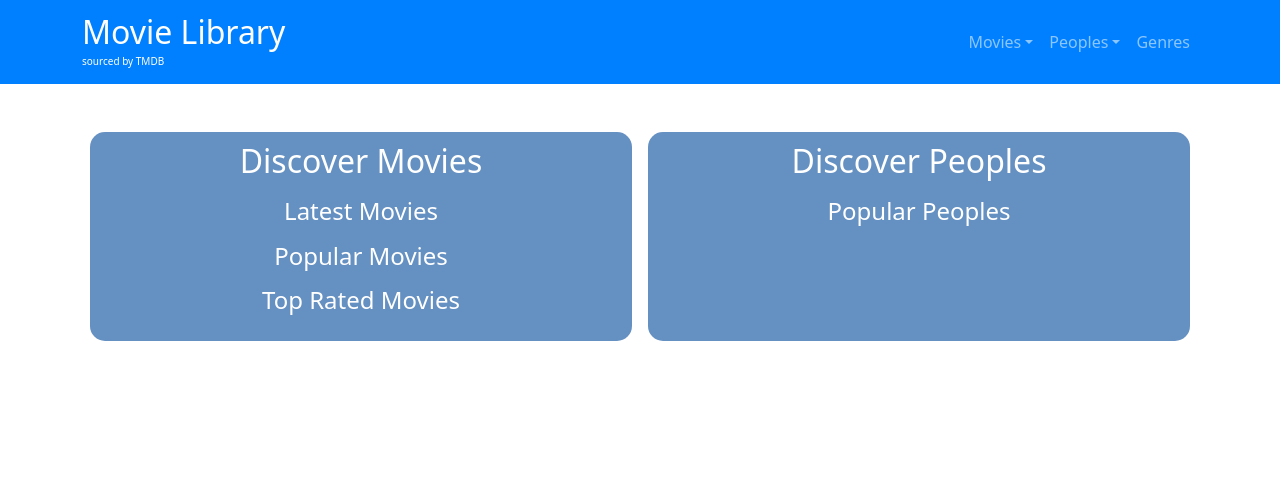
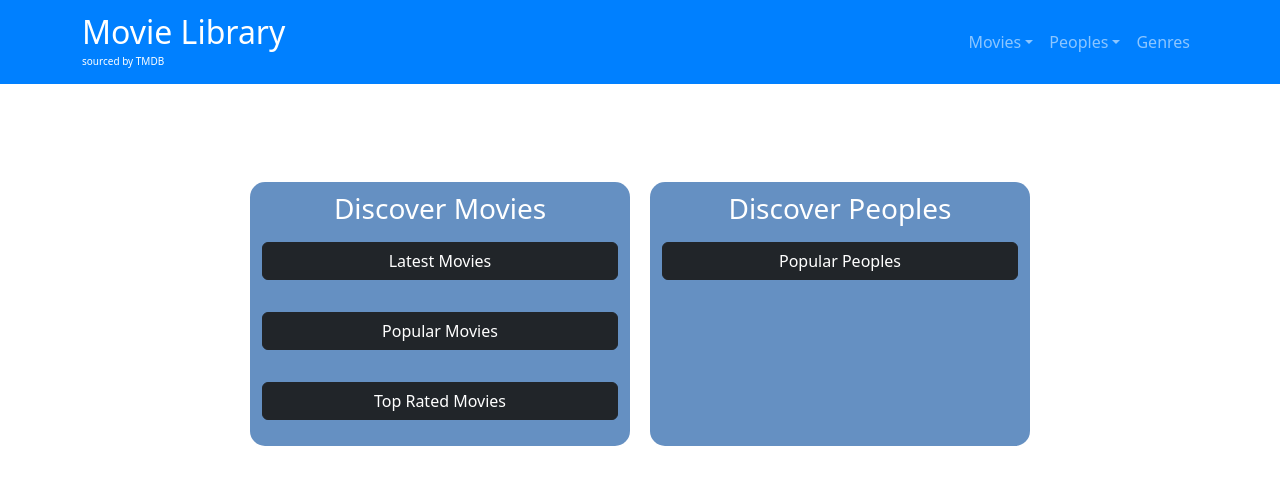
Before and after one commit to TirapatS/Movie-Library, a Vue app: page / in a window 1280 px wide. Shown: the top 484 px of the page. Built offline with nearby package versions, Linux system fonts and the light colour scheme; no server answers.

Commit message:
small changes to HomePage

```diff
--- a/src/App.jsx
+++ b/src/App.jsx
@@ -1,10 +1,11 @@
 import { Routes, Route } from 'react-router-dom'
 import 'bootstrap/dist/css/bootstrap.css'
+import Navigation from './components/Navbar'
 import HomePage from './pages/HomePage'
 import NotFound from './pages/NotFound'
 import GenrePage from './pages/GenrePage'
 import PopularMoviesPage from './pages/PopularMoviesPage'
-import Navigation from './components/Navbar'
+
 
 
 
--- /dev/null
+++ b/src/assets/css/App.css
@@ -0,0 +1,5 @@
+html, body {
+    width: 100%;
+    height: 100%;
+    margin: 0;
+}
--- a/src/assets/css/HomePage.css
+++ b/src/assets/css/HomePage.css
@@ -1,8 +1,10 @@
 .welcomeTextContainer {
+    display: flex;
+    flex-direction: column;
+    margin: 10px;
     padding-top:10px;
     padding-bottom:10px;
     border-radius: 15px;
-    width:50%;
     background-color: rgba(35, 97, 168, 0.699);
 }
 
@@ -11,3 +13,11 @@
     color: white;
     margin: 0px;
 }
+
+.myLink {
+    cursor: pointer;
+}
+
+.myLink:hover{
+    background-color: rgba(31, 62, 98, 0.699);
+}
--- a/src/assets/css/Navbar.css
+++ b/src/assets/css/Navbar.css
@@ -1,5 +1,11 @@
+html{
+    max-width: 100%;
+}
+
+
 .navBg {
     background-color: #0080FF;
+    margin-bottom: 50px;
 }
 
 .source {
--- a/src/components/Navbar.jsx
+++ b/src/components/Navbar.jsx
@@ -10,7 +10,8 @@ import '../assets/css/Navbar.css'
 const Navigation = () => {
 
 	return (
-        <Navbar collapseOnSelect expand="lg" variant="dark" className="navBg">
+        <div className="navBg">
+          <Navbar collapseOnSelect expand="lg" variant="dark">
             <Container>
               <Navbar.Brand as={Link} to="/">
                 <h2 className="mb-0">Movie Library</h2>
@@ -27,13 +28,14 @@ const Navigation = () => {
                     <NavDropdown.Item as={Link} to="/top-rated-movies">Top Rated Movies</NavDropdown.Item>
                   </NavDropdown>
                   <NavDropdown title="Peoples" id="collasible-nav-dropdown">
-                <NavDropdown.Item as={Link} to="/popular-movies">Popular Peoples</NavDropdown.Item>
+                    <NavDropdown.Item as={Link} to="/popular-peoples">Popular Peoples</NavDropdown.Item>
                   </NavDropdown>
                   <Nav.Link as={Link} to="/genres">Genres</Nav.Link>
                 </Nav>
               </Navbar.Collapse>
             </Container>
           </Navbar>
+        </div>
 	)
 }
 
--- a/src/index.js
+++ b/src/index.js
@@ -3,6 +3,7 @@ import ReactDOM from 'react-dom/client';
 import { BrowserRouter } from 'react-router-dom';
 import { QueryClient, QueryClientProvider } from 'react-query'
 import App from './App';
+import './assets/css/App.css'
 import 'bootstrap/dist/css/bootstrap.min.css';
 
 
--- a/src/pages/HomePage.jsx
+++ b/src/pages/HomePage.jsx
@@ -1,21 +1,25 @@
 import Container from 'react-bootstrap/Container'
+import { Link }  from 'react-router-dom'
+import Row from 'react-bootstrap/Row'
+import Button from 'react-bootstrap/Button'
+
 function HomePage() {
 
   return (
       <Container>
-        <div className="d-flex justify-content-around text-center">
-          <div className="my-5 mx-2 welcomeTextContainer">
-            <h2 className="textStyle">Discover Movies</h2>
-            <h4 className="textStyle my-3">Latest Movies</h4>
-            <h4 className="textStyle my-3">Popular Movies</h4>
-            <h4 className="textStyle my-3">Top Rated Movies</h4>
+        <Row md={3} xs={1} className="justify-content-center">
+          <div className="my-5 welcomeTextContainer">
+            <h3 className="textStyle">Discover Movies</h3>
+            <Button variant="dark" className="textStyle my-3 myLink" as={Link} to="/latest-movies">Latest Movies</Button>
+            <Button variant="dark" className="textStyle my-3 myLink" as={Link} to="/popular-movies">Popular Movies</Button>
+            <Button variant="dark" className="textStyle my-3 myLink" as={Link} to="/top-rated-movies">Top Rated Movies</Button>
           </div>
 
-          <div className="my-5 mx-2 welcomeTextContainer">
-            <h2 className="textStyle">Discover Peoples</h2>
-            <h4 className="textStyle my-3">Popular Peoples</h4>
+          <div className="my-5 welcomeTextContainer">
+            <h3 className="textStyle">Discover Peoples</h3>
+            <Button variant="dark" className="textStyle my-3 myLink" as={Link} to="/popular-peoples">Popular Peoples</Button>
           </div>
-        </div>
+        </Row>
       </Container>
   )
 }
```
Lines whose indentation alone changed are shown as unchanged.
